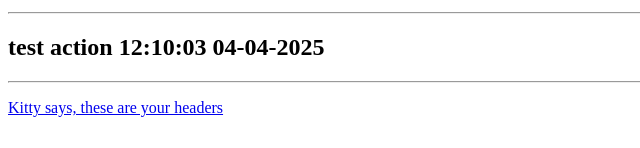
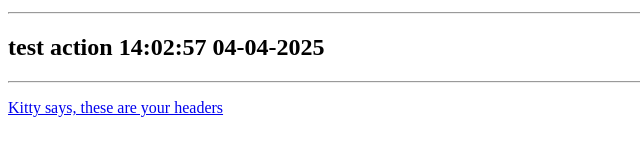
Before and after one commit to adelerhof/skill, a plain HTML site: page index.html in a window 1280 px wide. Shown: the part 649-797 px from the top of the page, 0-640 px from the left. Drawn offline with Linux system fonts and the light colour scheme.

Commit message:
force restart

```diff
--- a/index.html
+++ b/index.html
@@ -6,7 +6,7 @@
 <p><a href="https://en.wikipedia.org/wiki/Persian_cat">Visit persian kitty!</a></p>
 <img src="White_Persian_Cat.jpg" alt="Persian kitty" width="521" height="599">
 <hr>
-<h2>test action 12:10:03 04-04-2025</h2>
+<h2>test action 14:02:57 04-04-2025</h2>
 
 <hr>
 
```
Also changed, not shown: 1 other file.
